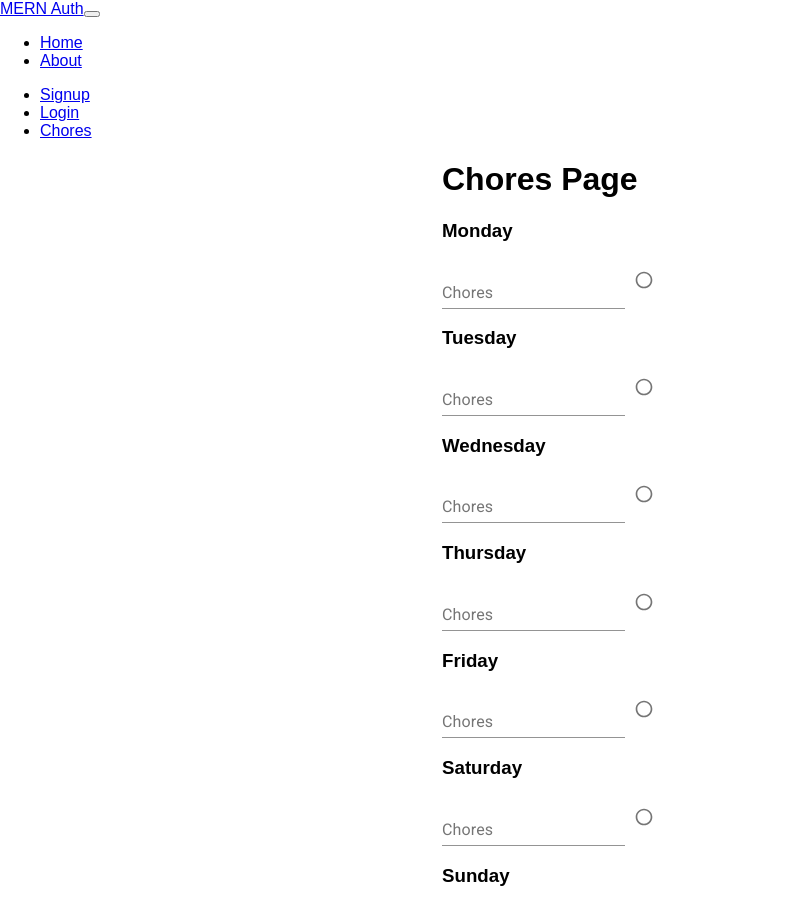
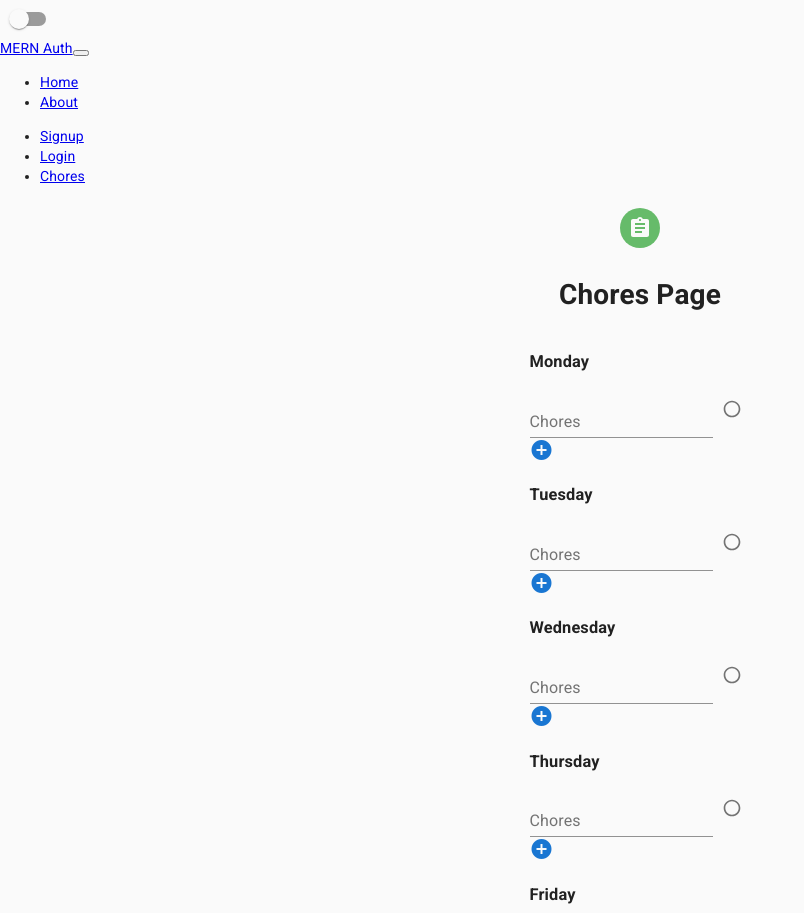
Before and after one commit to BGoldenberg161/ApartMate-Frontend, a React (Create React App) app: page /chores in a window 1280 px wide. Shown: the top 913 px of the page, without its empty margins (0-804 px from the left). Built offline with nearby package versions, Linux system fonts and the light colour scheme; the HTML template or start-up script is replaced by a standard one.

Commit message:
[app.js] add dark/light theme toggle

```diff
--- a/src/App.js
+++ b/src/App.js
@@ -1,5 +1,5 @@
 import React, { useState, useEffect } from 'react';
-import { Switch, Route, Redirect } from 'react-router-dom'
+import { Route, Redirect } from 'react-router-dom'
 import jwt_decode from 'jwt-decode'
 import setAuthToken from './utils/setAuthToken'
 import Register from './components/Register'
@@ -12,10 +12,19 @@ import NavBar from './components/Navbar'
 import Chores from './components/Chores'
 import './App.css';
 
-import { createMuiTheme } from '@material-ui/core/styles';
-import { ThemeProvider } from '@material-ui/styles';
+import { createMuiTheme, ThemeProvider } from '@material-ui/core/styles';
 import blue from '@material-ui/core/colors/blue';
+import Switch from '@material-ui/core/Switch';
 
+const PrivateRoute = ({ component: Component, ...rest}) => {
+  const user = localStorage.getItem('jwtToken')
+  return <Route {...rest} render={(props) => {
+    return user ? <Component {...rest} {...props} /> : <Redirect to="/login" />
+  }} />
+}
+
+function App() {
+  const [darkMode, setDarkMode] = useState(false);
   const theme = createMuiTheme({
     palette: {
         primary: {
@@ -27,17 +36,12 @@ const theme = createMuiTheme({
         success: {
           main: '#66BB6A',
         },
+        //if dark mode is true then have the type be dark, if not default to light
+        type: darkMode ? "dark" : "light",
       },
   });
 
-const PrivateRoute = ({ component: Component, ...rest}) => {
-  const user = localStorage.getItem('jwtToken')
-  return <Route {...rest} render={(props) => {
-    return user ? <Component {...rest} {...props} /> : <Redirect to="/login" />
-  }} />
-}
 
-function App() {
   let [currentUser, setCurrentUser] = useState('')
   let [isAuthenticated, setIsAuthenticated] = useState(true)
 
@@ -70,9 +74,10 @@ function App() {
   return (
     <div>
       <ThemeProvider theme={theme}>
+      <Switch checked={darkMode} onChange={() => setDarkMode(!darkMode)}/>
       <NavBar handleLogout={handleLogout} isAuth={isAuthenticated}/>
-      <div className="container mt-5">
-        <Switch>
+      <div className="">
+
           <Route path="/register" component={ Register } />
           <Route
             path="/login"
@@ -83,7 +88,7 @@ function App() {
           <PrivateRoute path="/profile" component={ Profile } user={currentUser} />
           {/* <PrivateRoute path="/chores" componenet={ Chores } user={currentUser} /> */}
           <Route exact path="/" component={ HomePage } />
-        </Switch>
+
       </div>
       <Footer />
       </ThemeProvider>
--- a/src/components/Chores.js
+++ b/src/components/Chores.js
@@ -1,20 +1,60 @@
 import React, { useState } from 'react';
 import { Redirect } from 'react-router-dom';
-import { TextField, ListItemSecondaryAction } from '@material-ui/core';
 import Radio from '@material-ui/core/Radio';
+
+// importing material UI components___________________________________
+import Avatar from '@material-ui/core/Avatar';
+import Button from '@material-ui/core/Button';
+import TextField from '@material-ui/core/TextField';
+import FormControlLabel from '@material-ui/core/FormControlLabel';
+import Checkbox from '@material-ui/core/Checkbox';
+import Link from '@material-ui/core/Link';
+import Grid from '@material-ui/core/Grid';
+import Box from '@material-ui/core/Box';
+import AssignmentIcon from '@material-ui/icons/Assignment';
+import Typography from '@material-ui/core/Typography';
+import { makeStyles } from '@material-ui/core/styles';
 import Container from '@material-ui/core/Container';
+import Icon from '@material-ui/core/Icon';
+import CssBaseline from '@material-ui/core/CssBaseline';
+
+const useStyles = makeStyles((theme) => ({
+    paper: {
+        marginTop: theme.spacing(0),
+        marginBottom: theme.spacing(6),
+        display: 'flex',
+        flexDirection: 'column',
+        alignItems: 'center',
+    },
+    avatar: {
+        margin: theme.spacing(1),
+        backgroundColor: theme.palette.success.main,
+    },
+    form: {
+        width: '100%',
+        marginTop: theme.spacing(0),
+        borderRadius: 3,
+    },
+}));
 
 const Chores = (props) => {
     const userData = props.user
+    const classes = useStyles();
     const [selectedValue, setSelectedValue] = useState('')
 
     const handleChange = (e) => {
         setSelectedValue(e.target.value)
     }
+
     return (
-    <Container component="main" maxWidth="xs">
-    <div>
+    <Container component="main" maxWidth="md">
+        <CssBaseline />
+    <div className={classes.paper}>
+        <Avatar className={classes.avatar}>
+            <AssignmentIcon />
+        </Avatar>
         <h1>Chores Page</h1>
+        <form className={classes.form}></form>
         <div>
             <h3>Monday</h3>
             <TextField
@@ -26,9 +66,10 @@ const Chores = (props) => {
                 value="Completed"
                 color="secondary"
                 name="Completed"
-                inputProps={{'aria-label': 'E'}}
                 size= "small"
             />
+            <br></br>
+            <Icon color="primary">add_circle</Icon>
             <h3>Tuesday</h3>
             <TextField
                 label="Chores"
@@ -39,9 +80,10 @@ const Chores = (props) => {
                 value="Completed"
                 color="secondary"
                 name="Completed"
-                inputProps={{'aria-label': 'E'}}
                 size= "small"
             />
+            <br></br>
+            <Icon color="primary">add_circle</Icon>
             <h3>Wednesday</h3>
             <TextField
                 label="Chores"
@@ -52,9 +94,10 @@ const Chores = (props) => {
                 value="Completed"
                 color="secondary"
                 name="Completed"
-                inputProps={{'aria-label': 'E'}}
                 size= "small"
             />
+            <br></br>
+            <Icon color="primary">add_circle</Icon>
             <h3>Thursday</h3>
             <TextField
                 label="Chores"
@@ -65,9 +108,10 @@ const Chores = (props) => {
                 value="Completed"
                 color="secondary"
                 name="Completed"
-                inputProps={{'aria-label': 'E'}}
                 size= "small"
             />
+            <br></br>
+            <Icon color="primary">add_circle</Icon>
             <h3>Friday</h3>
             <TextField
                 label="Chores"
@@ -78,9 +122,10 @@ const Chores = (props) => {
                 value="Completed"
                 color="secondary"
                 name="Completed"
-                inputProps={{'aria-label': 'E'}}
                 size= "small"
             />
+            <br></br>
+            <Icon color="primary">add_circle</Icon>
             <h3>Saturday</h3>
             <TextField
                 label="Chores"
@@ -91,9 +136,10 @@ const Chores = (props) => {
                 value="Completed"
                 color="secondary"
                 name="Completed"
-                inputProps={{'aria-label': 'E'}}
                 size= "small"
             />
+            <br></br>
+            <Icon color="primary">add_circle</Icon>
             <h3>Sunday</h3>
             <TextField
                 label="Chores"
@@ -104,9 +150,10 @@ const Chores = (props) => {
                 value="Completed"
                 color="secondary"
                 name="Completed"
-                inputProps={{'aria-label': 'E'}}
                 size= "small"
             />
+            <br></br>
+            <Icon color="primary">add_circle</Icon>
         </div>
     </div>
     </Container>
--- a/src/components/Login.js
+++ b/src/components/Login.js
@@ -18,7 +18,6 @@ import LockOutlinedIcon from '@material-ui/icons/LockOutlined';
 import Typography from '@material-ui/core/Typography';
 import { makeStyles } from '@material-ui/core/styles';
 import Container from '@material-ui/core/Container';
-
 // _______________________________________________________________________
 
 const REACT_APP_SERVER_URL = process.env.REACT_APP_SERVER_URL
--- a/src/components/Register.js
+++ b/src/components/Register.js
@@ -176,17 +176,9 @@ const Register = () => {
               >
                 Sign Up
               </Button>
-
-              <Grid container>
-                <Grid item xs>
-
-                </Grid>
-                <Grid item>
-                  <Link href="http://localhost:3000/login" variant="body2">
-                    {"Already have an account? Login"}
-                  </Link>
-                </Grid>
-              </Grid>
+              <Link href="http://localhost:3000/login" variant="body2">
+                {"Already have an account? Login"}
+              </Link>
             </form>
           </div>
           <Box mt={8}>
```
Lines whose indentation alone changed are shown as unchanged.
